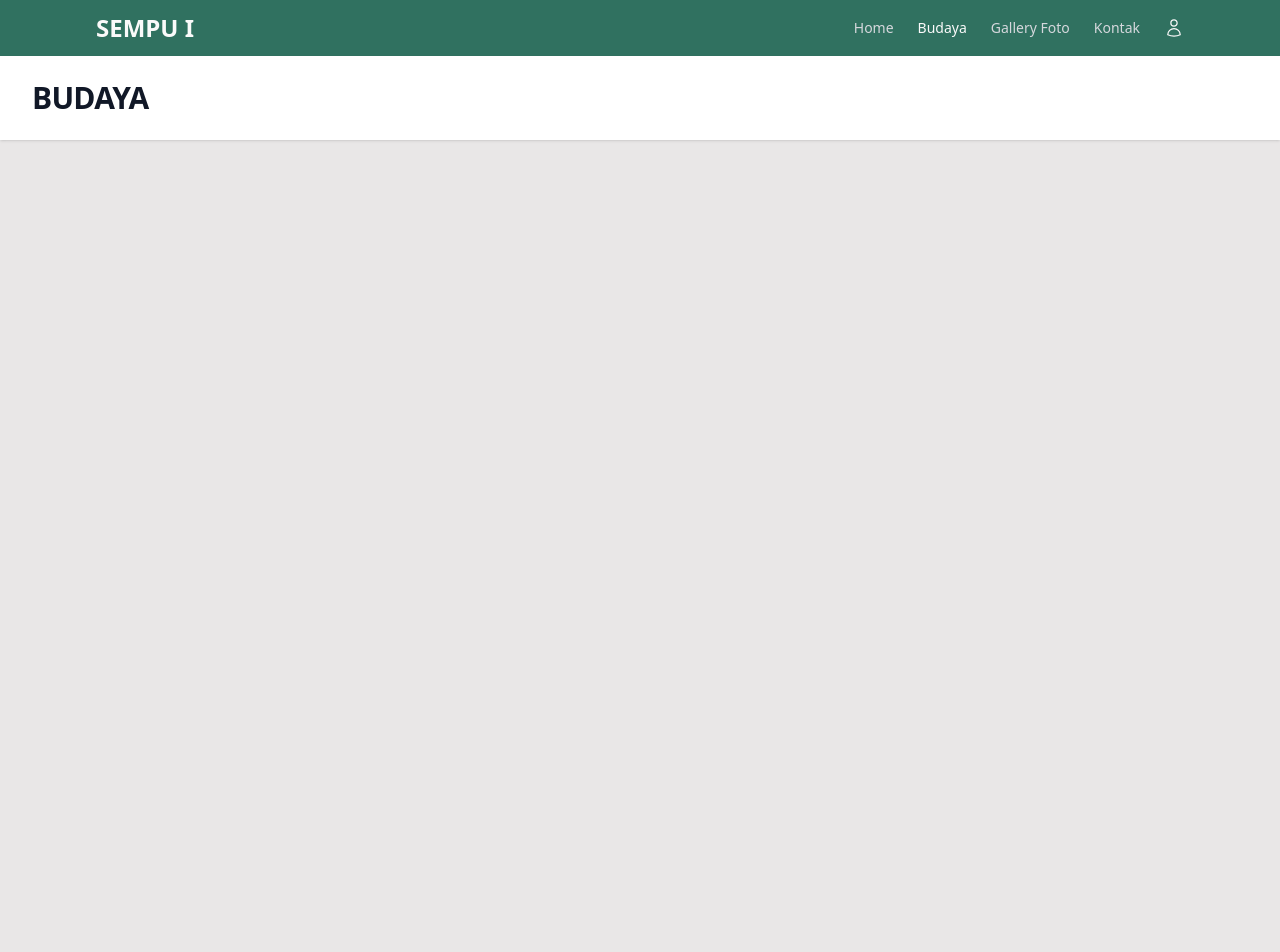
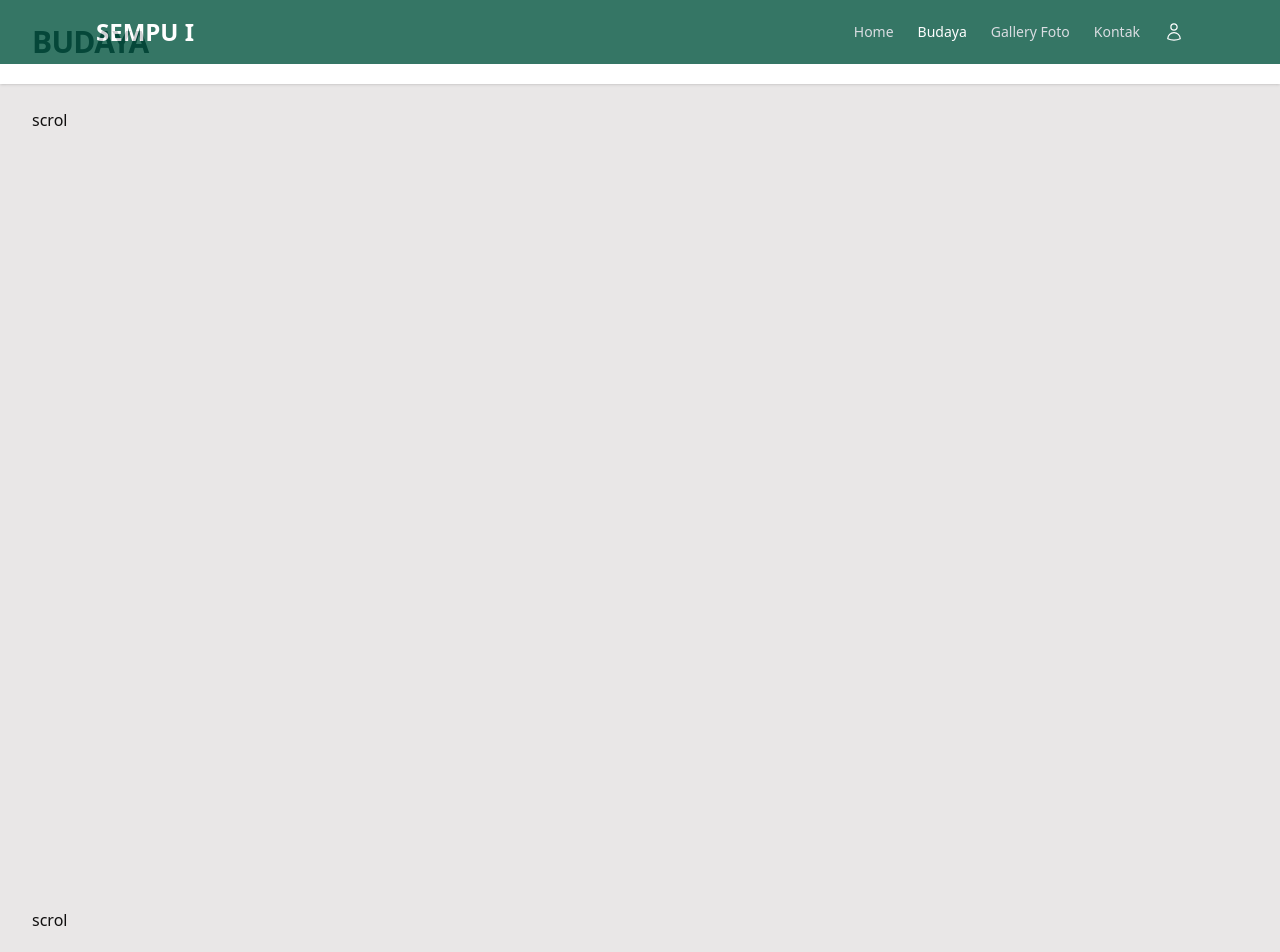
Before and after one commit to aldiyespaskalisbirta/padukuhan-sempu, a React (Vite) app in the folder padukuhan-sempu-react/: page /budaya in a window 1280 px wide. Shown: the top 952 px of the page. Before the commit the page ends 800 px from the top, so only its background shows below. Built offline with nearby package versions, Linux system fonts and the light colour scheme.

Commit message:
fix/navbar

```diff
--- a/padukuhan-sempu-react/package.json
+++ b/padukuhan-sempu-react/package.json
@@ -10,9 +10,13 @@
         "preview": "vite preview"
     },
     "dependencies": {
+        "@headlessui/react": "^1.7.15",
         "@heroicons/react": "^2.0.18",
+        "flowbite": "^1.6.6",
+        "flowbite-react": "^0.4.10",
         "react": "^18.2.0",
-        "react-dom": "^18.2.0"
+        "react-dom": "^18.2.0",
+        "react-router-dom": "^6.14.1"
     },
     "devDependencies": {
         "@types/react": "^18.0.37",
--- a/padukuhan-sempu-react/src/components/Navbar.jsx
+++ b/padukuhan-sempu-react/src/components/Navbar.jsx
@@ -1,3 +1,4 @@
+import React from "react";
 import { UserIcon } from "@heroicons/react/24/outline";
 import { NavLink } from "react-router-dom";
 
@@ -14,7 +15,7 @@ function classNames(...classes) {
 
 const Navbar = () => {
   return (
-    <nav className="flex justify-between items-center h-14 opacity-80 px-24 bg-green-800">
+    <nav className="navbar flex justify-between items-center h-14 opacity-80 px-24 bg-green-800 fixed top-0 left-0 right-0 z-50">
       <div className="logo text-white font-bold text-2xl">SEMPU I</div>
       <div className="flex flex-row gap-3">
         <div className="flex justify-center items-center">
--- a/padukuhan-sempu-react/src/pages/Budaya.jsx
+++ b/padukuhan-sempu-react/src/pages/Budaya.jsx
@@ -13,6 +13,13 @@ const Budaya = () => {
       <main>
         <div className="mx-auto max-w-7xl py-6 sm:px-6 lg:px-8">
           {/* KONTEN */}
+          <div className="h-[100vh]">
+            scrol
+          </div>
+          <div className="s">
+            scrol
+          </div>
+
         </div>
       </main>
     </>
```
Also changed, not shown: 1 other file (tests, documents, lock files or other folders).
